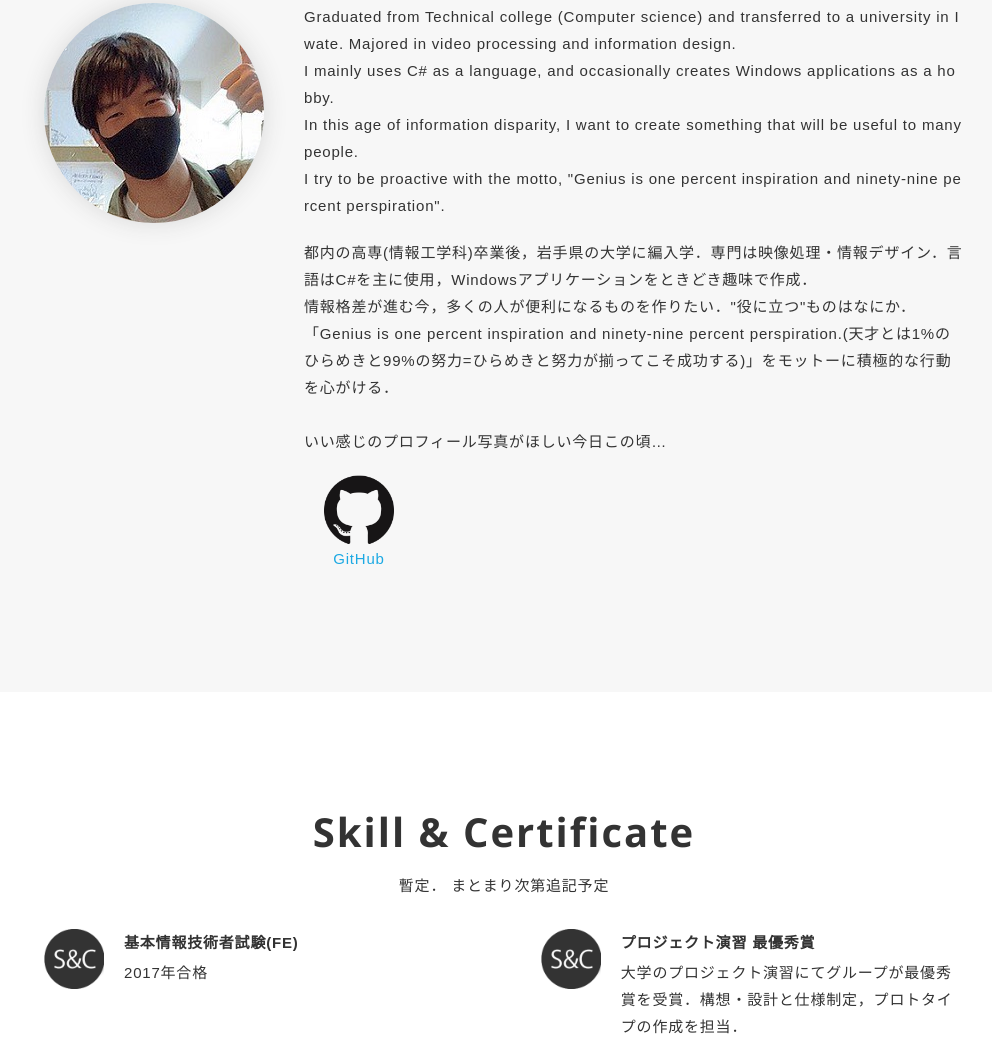
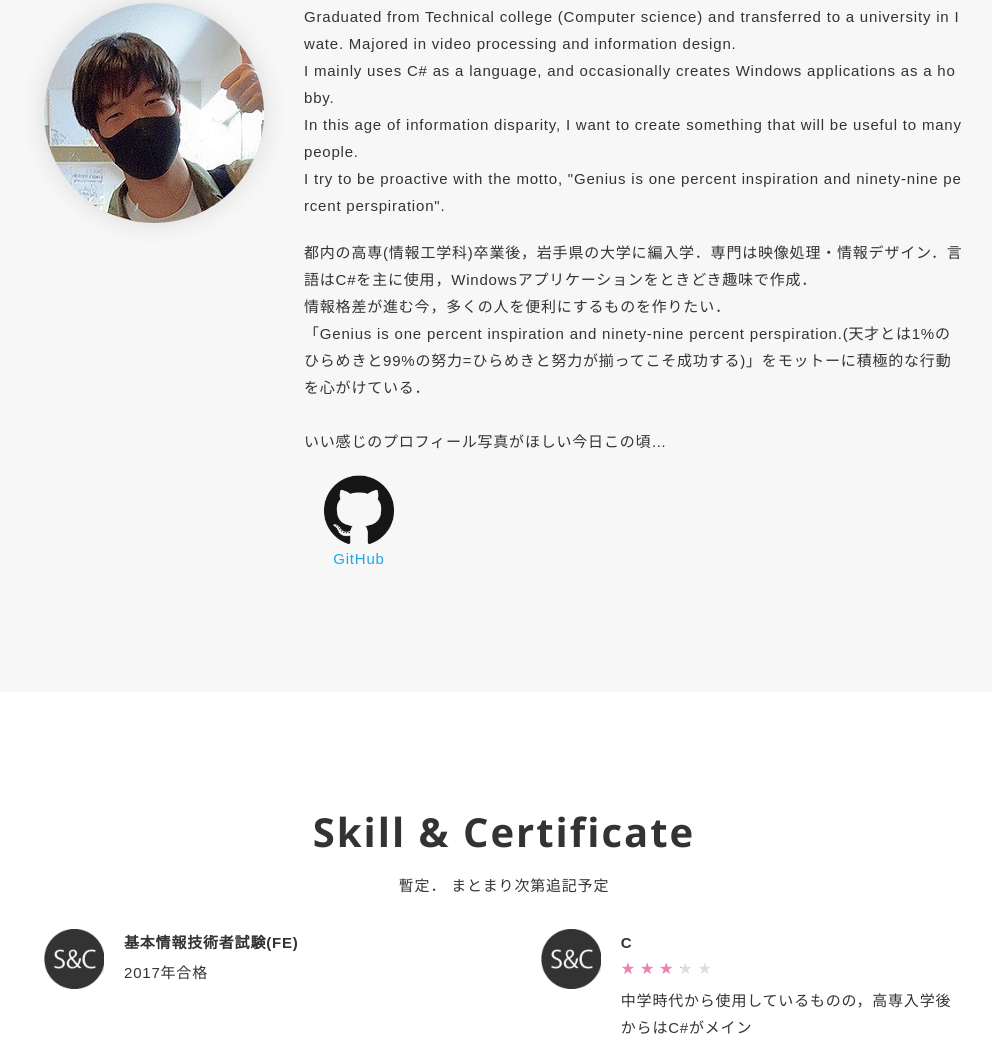
Before and after one commit to YutaYoshioka/portfolio, a plain HTML site: page index.html in a window 1280 px wide. Shown: the part 1017-2072 px from the top of the page, without its empty margins (136-1128 px from the left). Drawn offline with nearby package versions, Linux system fonts and the light colour scheme.

Commit message:
[update] Skill & Certificate

```diff
--- a/index.html
+++ b/index.html
@@ -72,8 +72,8 @@
                 </p>
                 <p>
                   都内の高専(情報工学科)卒業後，岩手県の大学に編入学．専門は映像処理・情報デザイン．言語はC#を主に使用，Windowsアプリケーションをときどき趣味で作成．<br>
-				  情報格差が進む今，多くの人が便利になるものを作りたい．"役に立つ"ものはなにか．<br>
-				  「Genius is one percent inspiration and ninety-nine percent perspiration.(天才とは1%のひらめきと99%の努力=ひらめきと努力が揃ってこそ成功する)」をモットーに積極的な行動を心がける．<br>
+				  情報格差が進む今，多くの人を便利にするものを作りたい．<br>
+				  「Genius is one percent inspiration and ninety-nine percent perspiration.(天才とは1%のひらめきと99%の努力=ひらめきと努力が揃ってこそ成功する)」をモットーに積極的な行動を心がけている．<br>
 				  <br>
 				  いい感じのプロフィール写真がほしい今日この頃…
 				  <br>
@@ -116,18 +116,6 @@
                 </div>
               </div>
 
-			  <div class="skill-item">
-                <div class="skill-image-wrapper">
-                  <img class="skill-image" src="img/skill/icon_skill.png" alt="">
-                </div>
-                <div class="skill-body">
-                  <h3 class="skill-title">プロジェクト演習 最優秀賞</h3>
-                  <div class="skill-rating rating">
-                  </div>
-                  <p>
-                    大学のプロジェクト演習にてグループが最優秀賞を受賞．構想・設計と仕様制定，プロトタイプの作成を担当．</p>
-                </div>
-              </div>
 
               <div class="skill-item">
                 <div class="skill-image-wrapper">
@@ -209,7 +197,7 @@
                     <div class="rate rate1"></div>
                   </div>
                   <p>
-                    必要な時はJavaも使用．しかしC#と似ているから書けるというだけでJavaの学習はあまり行っていない．</p>
+                    必要な時はJavaも使用．</p>
                 </div>
               </div>
 
@@ -237,7 +225,7 @@
                     <div class="rate rate2"></div>
                   </div>
                   <p>
-                    Javaよりは書ける．Javaを学習するよりKotlinのほうが良いのではと学習したものの，今はあまり使っていない．</p>
+                    今はあまり使っていない．</p>
                 </div>
               </div>
 
```
